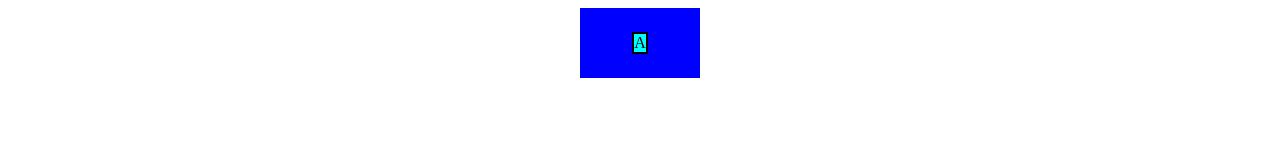
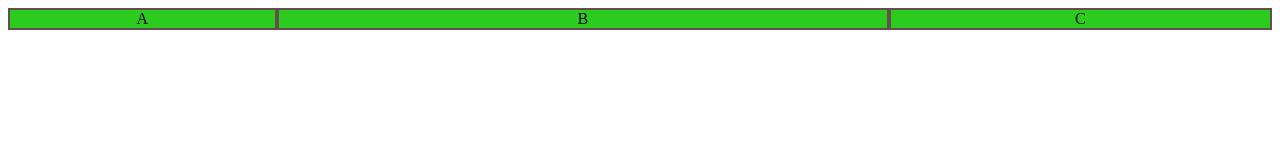
Before and after one commit to Filipecezar00/pratica, a plain HTML site: page FLEX/flex.html in a window 1280 px wide. Drawn offline with Linux system fonts and the light colour scheme.

Commit message:
atualizado

```diff
--- a/FLEX/flex.html
+++ b/FLEX/flex.html
@@ -5,29 +5,46 @@
     <meta name="viewport" content="width=device-width, initial-scale=1.0">
     <title>flex</title>
     <style>
-        #container{
-            background-color: blue;
+        .container{
+            background-color: rgb(0, 0, 0);
             flex-direction: row;
-            justify-content: center;
-            align-items: center;
+            flex-wrap:nowrap;
             display: flex;
-            padding: 10px;
-            height: 50px;
-            width: 100px;
-            margin: auto;
+
+
         }
-        #item{
-            border: 2px solid black;
-            background-color: aqua;
+        .item{
+            border: 2px solid rgb(100, 78, 78);
+            background-color: rgb(44, 204, 30);
+            text-align:center;
+
+        }
+        #cxa{
+            flex-grow: 1;
+            flex-shrink: 2;
+            flex-basis:150px ;
+
+        }
+        #cxb{
+            flex-grow:4;
+            flex-shrink:1;
+            flex-basis:150px ;
+
+        }
+        #cxc{
+            flex-grow:2;
+            flex-shrink:4;
+            flex-basis:150px ;
 
         }
 
     </style>
 </head>
 <body>
-        <div id="container">
-            <div id="item">A</div>
-
+        <div class="container">
+            <div class="item" id="cxa">A</div>
+            <div class="item" id="cxb">B</div>
+            <div class="item" id="cxc">C</div>
         </div>
 </body>
 </html>
```
Also changed, not shown: FLEX/INDEX.HTML (+10 -10 lines), FLEX/inde.html (added, +52 -0 lines), FLEX/papel.jpg (added).
